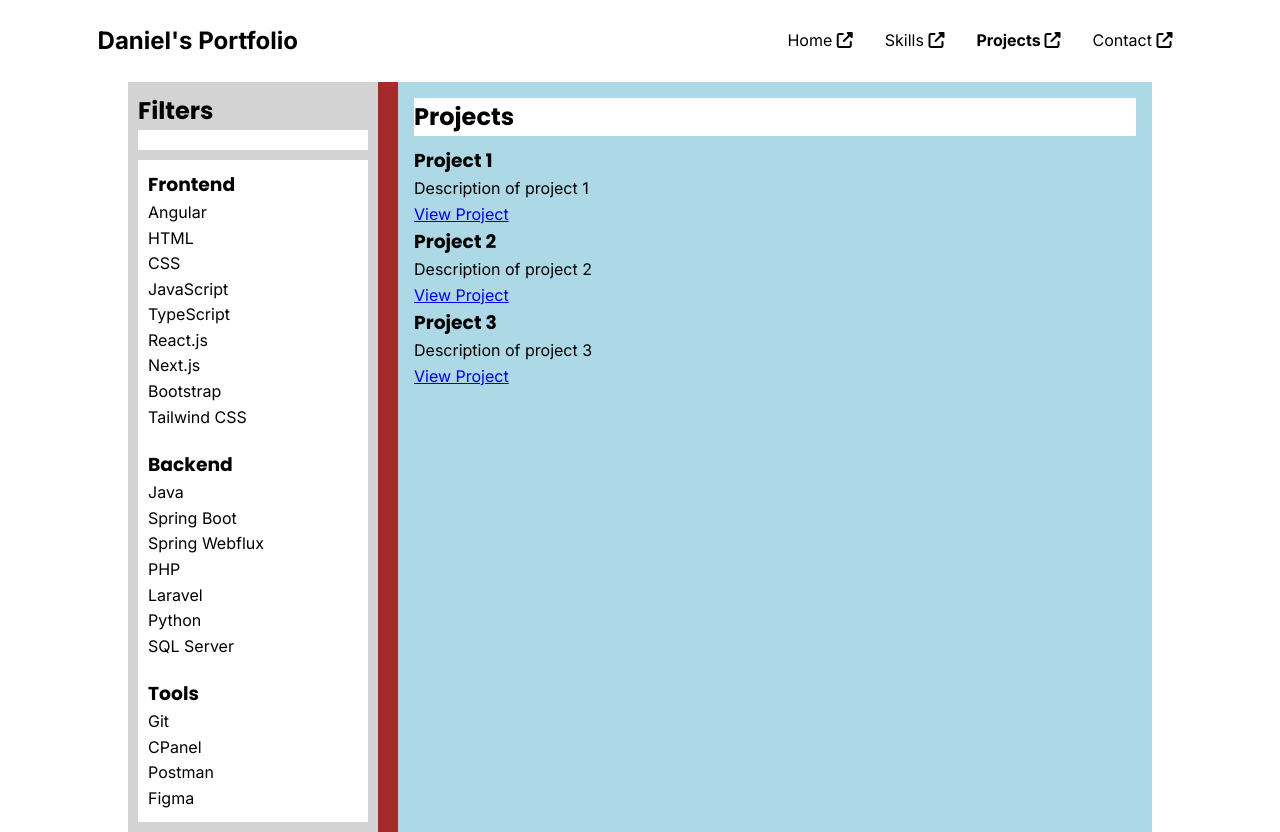
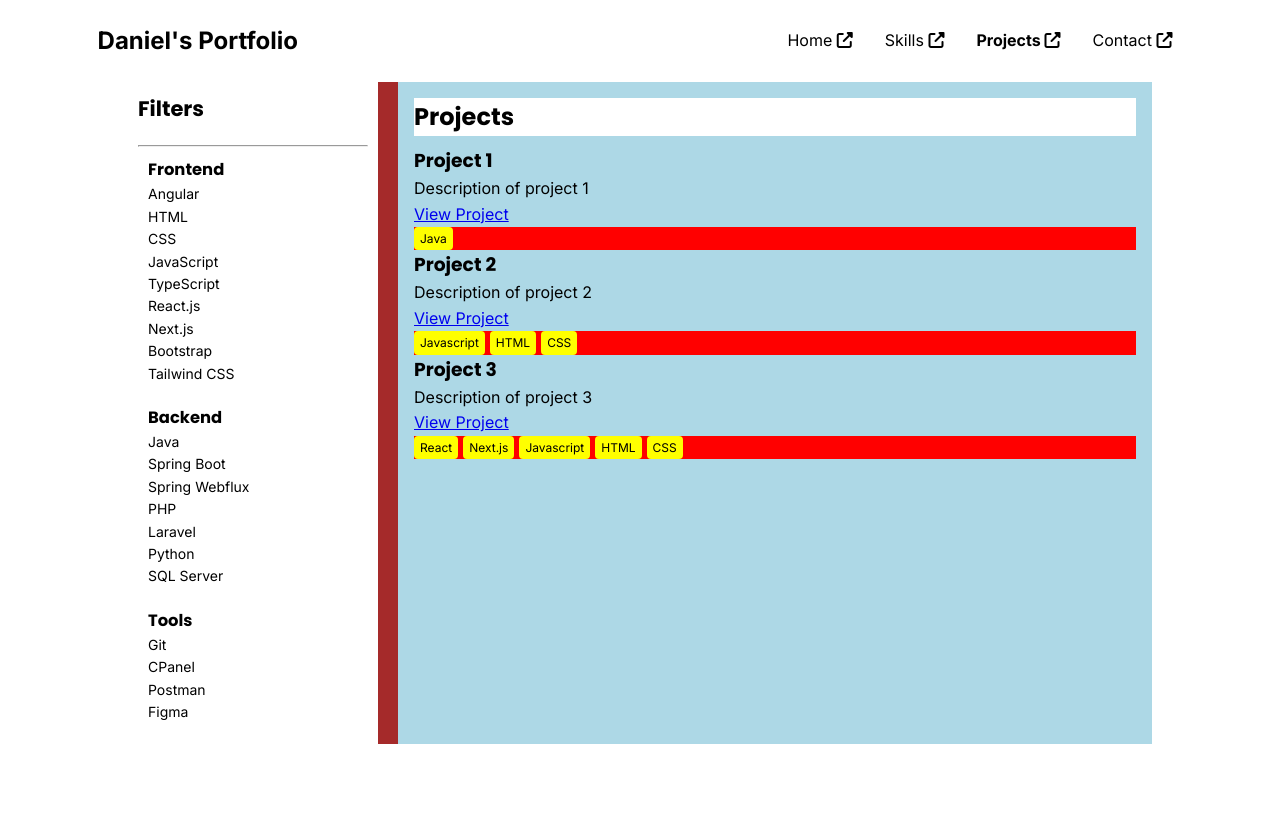
Before and after one commit to Daniee19/Portfolio, an Angular app: page /projects in a window 1280 px wide. After the commit the page ends 800 px from the top, so only its background shows below. Built offline with nearby package versions, Linux system fonts and the light colour scheme.

Commit message:
feat(projects): agregar funcionalidad de filtrar proyectos seleccionados por la barra de la izquierda

```diff
--- a/src/app/features/projects/projects.component.css
+++ b/src/app/features/projects/projects.component.css
@@ -8,10 +8,11 @@
 }
 
 .filtros-section {
-    background-color: lightgray;
+    background-color: rgb(255, 255, 255);
     padding: 10px;
     width: 80%;
     position: absolute;
+    font-size: 14px;
 }
 
 .filtros-disponibles>ul {
@@ -30,14 +31,16 @@
 .filtros-seleccionados {
     background-color: white;
     padding: 10px;
-    margin-bottom: 10px;
+    display: flex;
+    gap: 10px;
+    flex-wrap: wrap;
 }
 
 .item-seleccionado {
     background-color: lightgreen;
-    padding: 5px;
-    margin: 5px 0px;
+    padding: 4px 10px;
     cursor: pointer;
+    width: fit-content
 }
 
 .filtros-disponibles {
@@ -51,8 +54,6 @@
 
 .filtros-section.active {
     display: block;
-
-
 }
 
 .projects-intro {
@@ -61,6 +62,20 @@
     align-items: center;
     margin-bottom: 10px;
     background-color: white;
+}
+
+/**/
+.project-technologies{
+    background-color: red;
+    display: flex;
+    gap: 5px;
+}
+
+.tech-badge{
+    background-color: yellow;
+    padding: 2px 6px;
+    border-radius: 4px;
+    font-size: 12px;
 }
 
 @media (min-width: 768px) {
--- a/src/app/features/projects/projects.component.html
+++ b/src/app/features/projects/projects.component.html
@@ -4,17 +4,18 @@
         <h2>Filters</h2>
 
         <div class="filtros-seleccionados" id="filtros_seleccionados">
-            <!-- <div class="item-seleccionado">
-                Angular
-            </div> -->
+            <div class="item-seleccionado" *ngFor="let filter of selectedTechnologies"
+                (click)="unSelectedFilter(filter)">
+                {{ filter.name }}
+            </div>
         </div>
 
-
+        <hr />
         <div class="filtros-disponibles">
             <h3>Frontend</h3>
             <ul>
                 <li *ngFor="let filter of filters.frontend">
-                    <div class="filter-item" (click)="selectFilter(filter.name)">
+                    <div class="filter-item" (click)="selectFilter(filter)">
                         {{ filter.name }}
                     </div>
                 </li>
@@ -25,7 +26,7 @@
             <h3>Backend</h3>
             <ul>
                 <li *ngFor="let filter of filters.backend">
-                    <div class="filter-item" (click)="selectFilter(filter.name)">
+                    <div class="filter-item" (click)="selectFilter(filter)">
                         {{ filter.name }}
                     </div>
                 </li>
@@ -36,7 +37,7 @@
             <h3>Tools</h3>
             <ul>
                 <li *ngFor="let filter of filters.tools">
-                    <div class="filter-item" (click)="selectFilter(filter.name)">
+                    <div class="filter-item" (click)="selectFilter(filter)">
                         {{ filter.name }}
                     </div>
                 </li>
@@ -57,6 +58,12 @@
                     <h3>{{ project.name }}</h3>
                     <p>{{ project.description }}</p>
                     <a [href]="project.link" target="_blank">View Project</a>
+                    <div class="project-technologies">
+                        <span *ngFor="let tech of project.tecnologias" class="tech-badge">
+                            {{ tech }}
+                        </span>
+
+                    </div>
                 </div>
             </div>
         </div>
--- a/src/app/features/projects/projects.component.ts
+++ b/src/app/features/projects/projects.component.ts
@@ -1,6 +1,14 @@
 import { Component } from '@angular/core';
 import { CommonModule } from '@angular/common';
 import { SKILLS } from '../skills/skills.data';
+type SkillCategory = 'frontend' | 'backend' | 'tools';
+interface Skill {
+  name: string;
+  level?: string;
+  url?: string;
+  category: SkillCategory;
+}
+
 @Component({
   selector: 'app-projects',
   standalone: true,
@@ -8,6 +16,8 @@ import { SKILLS } from '../skills/skills.data';
   templateUrl: './projects.component.html',
   styleUrl: './projects.component.css'
 })
+
+
 export class ProjectsComponent {
 
   defecto = true;
@@ -16,27 +26,65 @@ export class ProjectsComponent {
     this.defecto = !this.defecto;
   }
 
-  filters = SKILLS;
-  projects = [
-    { name: 'Project 1', description: 'Description of project 1', link: '#' },
-    { name: 'Project 2', description: 'Description of project 2', link: '#' },
-    { name: 'Project 3', description: 'Description of project 3', link: '#' }
+  /*INICIALIZACIÓN */
+  selectedTechnologies: Skill[] = [];
+  constructor() {
+    console.log('🆕 componente creado');
+  }
+
+  //Copia inicial
+  filters = {
+    frontend: [...SKILLS.frontend],
+    backend: [...SKILLS.backend],
+    tools: [...SKILLS.tools]
+  };
+
+  //ORIGINAL
+  allProjects = [
+    { name: 'Project 1', tecnologias: ["Java"], description: 'Description of project 1', link: '#' },
+    { name: 'Project 2', tecnologias: ["Javascript", "HTML", "CSS"], description: 'Description of project 2', link: '#' },
+    { name: 'Project 3', tecnologias: ["React", "Next.js", "Javascript", "HTML", "CSS"], description: 'Description of project 3', link: '#' }
   ];
 
-  selectFilter(filter: string) {
 
-    /*Con esto removemos los lenguajes/frameworks seleccionados*/
-    this.filters.frontend = this.filters.frontend.filter(skill => skill.name !== filter);
-    const elementoSeleccionado = document.createElement("div");
-    elementoSeleccionado.innerText = filter;
 
-    document.getElementById("filtros_seleccionados")?.appendChild(elementoSeleccionado);
 
-    this.filters.backend = this.filters.backend.filter(skill => skill.name !== filter);
-    this.filters.tools = this.filters.tools.filter(skill => skill.name !== filter);
+  //LO QUE SE MUESTRA EN PANTALLA
+  projects = [...this.allProjects];
+
+  applyFilters() {
+    //Si no hay filtros seleccionados, mostrar todos los proyectos
+    if (this.selectedTechnologies.length === 0) {
+      return this.projects = [...this.allProjects];
+    }
+
+    //Si está por ejemplo Java en selectedTechnologies y un proyecto tiene Java, entonces se muestra
+    //Sino no se muestra porque va a buscar en el selectedTechnologies y daría false, ya que se usa un some para verificarlo
+    const selectedNames = this.selectedTechnologies.map(skill => skill.name);
+
+    return this.projects = this.allProjects.filter(project =>
+      project.tecnologias.some(tech => selectedNames.includes(tech))
+    );
   }
 
-  // onFilterChange(event: any) {
-  //   console.log('Filter changed:', event.target.value);
-  // }
+  selectFilter(skill: Skill) {
+    // Se está creando un nuevo array sin el skill seleccionado
+    this.filters[skill.category] = this.filters[skill.category].filter(s => s !== skill);
+    this.selectedTechnologies.push(skill);
+
+    this.applyFilters();
+  }
+
+  unSelectedFilter(skill: Skill) {
+    //Quitar lo seleccionado
+    this.selectedTechnologies =
+      this.selectedTechnologies.filter(s => s.name !== skill.name);
+
+    //Devolverlo a su lista
+    this.filters[skill.category].push(skill);
+    this.filters[skill.category].sort((a, b) => a.name.localeCompare(b.name));
+
+    this.applyFilters();
+
+  };
 }
--- a/src/app/features/skills/skills.data.ts
+++ b/src/app/features/skills/skills.data.ts
@@ -1,28 +1,33 @@
-export const SKILLS = {
+
+export const SKILLS: {
+    frontend: Array<{ name: string, category: 'frontend' | 'backend' | 'tools', level?: string, url?: string }>,
+    backend: Array<{ name: string, category: 'frontend' | 'backend' | 'tools', level?: string, url?: string }>,
+    tools: Array<{ name: string, category: 'frontend' | 'backend' | 'tools', level?: string, url?: string }>
+} = {
     frontend: [
-        { name: 'Angular', level: 'Basic', url: '../../../assets/img/skills/Angular_gradient_logo.png' },
-        { name: 'HTML', level: 'Advanced', url: '../../../assets/img/skills/html.png' },
-        { name: 'CSS', level: 'Intermediate', url: '../../../assets/img/skills/css.png' },
-        { name: 'JavaScript', level: 'Intermediate', url: '../../../assets/img/skills/js.png' },
-        { name: 'TypeScript', level: 'Intermediate', url: '../../../assets/img/skills/ts.png' },
-        { name: 'React.js', level: 'Basic', url: '../../../assets/img/skills/react.png' },
-        { name: 'Next.js', level: 'Basic', url: '../../../assets/img/skills/next-js.png' },
-        { name: 'Bootstrap', level: 'Intermediate', url: '../../../assets/img/skills/b5.webp' },
-        { name: 'Tailwind CSS', level: 'Intermediate', url: '../../../assets/img/skills/tailwindcss.png' }
+        { name: 'Angular', category: 'frontend', level: 'Basic', url: '../../../assets/img/skills/Angular_gradient_logo.png' },
+        { name: 'HTML', category: 'frontend', level: 'Advanced', url: '../../../assets/img/skills/html.png' },
+        { name: 'CSS', category: 'frontend', level: 'Intermediate', url: '../../../assets/img/skills/css.png' },
+        { name: 'JavaScript', category: 'frontend', level: 'Intermediate', url: '../../../assets/img/skills/js.png' },
+        { name: 'TypeScript', category: 'frontend', level: 'Intermediate', url: '../../../assets/img/skills/ts.png' },
+        { name: 'React.js', category: 'frontend', level: 'Basic', url: '../../../assets/img/skills/react.png' },
+        { name: 'Next.js', category: 'frontend', level: 'Basic', url: '../../../assets/img/skills/next-js.png' },
+        { name: 'Bootstrap', category: 'frontend', level: 'Intermediate', url: '../../../assets/img/skills/b5.webp' },
+        { name: 'Tailwind CSS', category: 'frontend', level: 'Intermediate', url: '../../../assets/img/skills/tailwindcss.png' }
     ],
     backend: [
-        { name: 'Java', level: 'Intermediate', url: '../../../assets/img/skills/java.png' },
-        { name: 'Spring Boot', level: 'Intermediate', url: '../../../assets/img/skills/springboot.png' },
-        { name: 'Spring Webflux', level: 'Basic', url: '../../../assets/img/skills/spring_webflux.png' },
-        { name: 'PHP', level: 'Advanced', url: '../../../assets/img/skills/php.png' },
-        { name: 'Laravel', level: 'Advanced', url: '../../../assets/img/skills/laravel.png' },
-        { name: 'Python', level: 'Intermediate', url: '../../../assets/img/skills/python.png' },
-        { name: 'SQL Server', level: 'Intermediate', url: '../../../assets/img/skills/sqlserver.png' }
+        { name: 'Java', category: 'backend', level: 'Intermediate', url: '../../../assets/img/skills/java.png' },
+        { name: 'Spring Boot', category: 'backend', level: 'Intermediate', url: '../../../assets/img/skills/springboot.png' },
+        { name: 'Spring Webflux', category: 'backend', level: 'Basic', url: '../../../assets/img/skills/spring_webflux.png' },
+        { name: 'PHP', category: 'backend', level: 'Advanced', url: '../../../assets/img/skills/php.png' },
+        { name: 'Laravel', category: 'backend', level: 'Advanced', url: '../../../assets/img/skills/laravel.png' },
+        { name: 'Python', category: 'backend', level: 'Intermediate', url: '../../../assets/img/skills/python.png' },
+        { name: 'SQL Server', category: 'backend', level: 'Intermediate', url: '../../../assets/img/skills/sqlserver.png' }
     ],
     tools: [
-        { name: 'Git', url: '../../../assets/img/skills/git.png' },
-        { name: 'CPanel', url: '../../../assets/img/skills/cpanel.png' },
-        { name: 'Postman', url: '../../../assets/img/skills/postman.png' },
-        { name: 'Figma', url: '../../../assets/img/skills/figma.png' }
+        { name: 'Git', category: 'tools', url: '../../../assets/img/skills/git.png' },
+        { name: 'CPanel', category: 'tools', url: '../../../assets/img/skills/cpanel.png' },
+        { name: 'Postman', category: 'tools', url: '../../../assets/img/skills/postman.png' },
+        { name: 'Figma', category: 'tools', url: '../../../assets/img/skills/figma.png' }
     ]
 };
```
